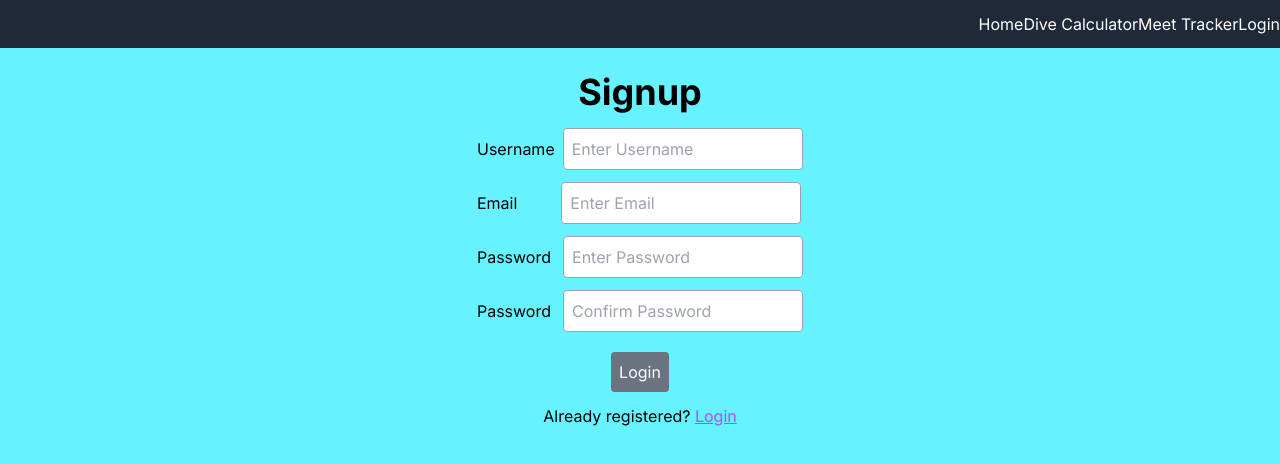
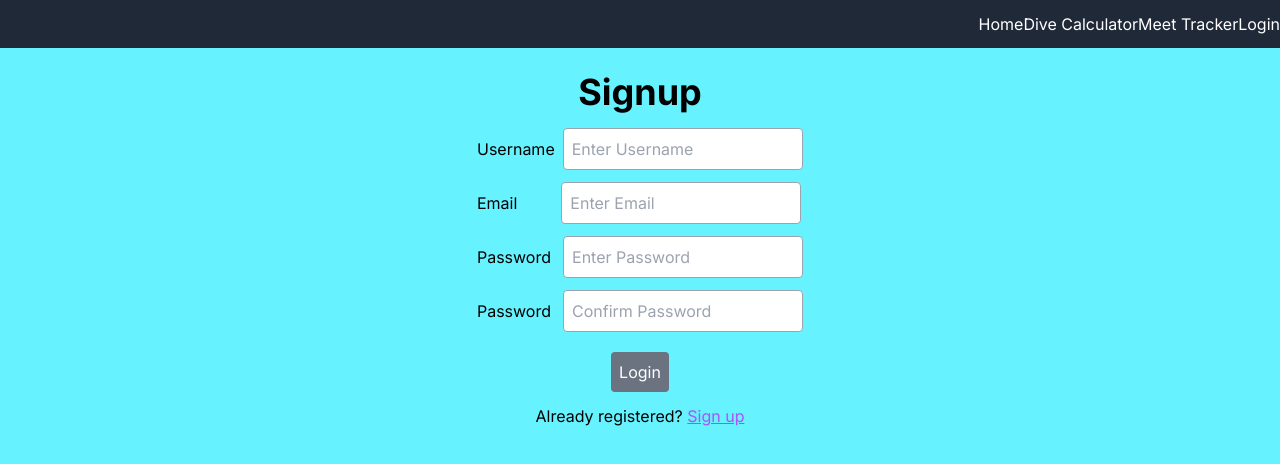
Before and after one commit to joand003/divingapp, a Next.js app: page /signup in a window 1280 px wide. Shown: the top 464 px of the page. Built offline with nearby package versions, Linux system fonts and the light colour scheme; no server answers.

Commit message:
changed signup button to show signup instead of login

```diff
--- a/app/api/diveData/route.js
+++ b/app/api/diveData/route.js
@@ -2,7 +2,6 @@ import { NextResponse } from "next/server"
 import clientPromise from "../../../lib/mongo/index";
 import { cookies } from "next/headers";
 import  jwt  from 'jsonwebtoken';
-import 'dotenv/config'
 
 
 let client;
--- a/app/api/email/route.js
+++ b/app/api/email/route.js
@@ -2,7 +2,6 @@ import { NextResponse } from "next/server";
 import sgMail from "@sendgrid/mail";
 import { cookies } from "next/headers";
 import jwt from "jsonwebtoken";
-import 'dotenv/config'
 
 
 sgMail.setApiKey(process.env.SENDGRID_API_KEY);
--- a/app/api/getUserInfo/route.js
+++ b/app/api/getUserInfo/route.js
@@ -1,8 +1,6 @@
 import { NextResponse } from 'next/server';
 import { cookies } from 'next/headers';
 import jwt from 'jsonwebtoken';
-import 'dotenv/config'
-
 
 
 export async function GET() {
--- a/app/api/hello/route.js
+++ b/app/api/hello/route.js
@@ -1,7 +1,5 @@
 import { NextResponse } from "next/server";
-import 'dotenv/config';
 
 export async function GET() {
-    console.log(process.env.SENDGRID_API_URL)
     return NextResponse.json({ text: 'Hello' });
 }
--- a/app/api/login/route.js
+++ b/app/api/login/route.js
@@ -2,7 +2,6 @@ import { NextResponse } from "next/server";
 import clientPromise from '@/lib/mongo';
 import bcrypt from 'bcrypt';
 import  jwt  from 'jsonwebtoken';
-import 'dotenv/config'
 
 
 let client;
--- a/app/api/signup/route.js
+++ b/app/api/signup/route.js
@@ -4,7 +4,6 @@ import { NextResponse } from 'next/server';
 import clientPromise from '@/lib/mongo';
 import bcrypt from 'bcrypt';
 import  jwt  from 'jsonwebtoken';
-import 'dotenv/config'
 
 
 let client;
--- a/app/page.js
+++ b/app/page.js
@@ -1,17 +1,10 @@
 'use client';
 import React from 'react';
 import Link from 'next/link';
-import axios from 'axios';
-import 'dotenv/config'
 
 export default function Home() {
   return (
     <div className='px-48 text-center '>
-      <button onClick={async()=> {
-        const test = await axios.get('/api/hello')
-        console.log(`process.env.SENDGRID_API_URL: ${process.env.SENDGRID_API_URL}`)
-        console.log(test.data)
-      }}>test</button>
       <h1 className="flex flex-col justify-center pt-12">
           Diving App
       </h1>
--- a/app/signup/page.js
+++ b/app/signup/page.js
@@ -138,7 +138,7 @@ export default function Signup() {
         </form>
 
         <p className="pt-3">
-        Already registered? <Link className="underline text-purple-500" href="/login">Login</Link>
+        Already registered? <Link className="underline text-purple-500" href="/login">Sign up</Link>
       </p>
       </div>
     </main>
--- a/lib/mongo/index.js
+++ b/lib/mongo/index.js
@@ -1,5 +1,4 @@
 import { MongoClient } from 'mongodb';
-import 'dotenv/config'
 
 
 const URI = process.env.MONGODB_URI;
--- a/package.json
+++ b/package.json
@@ -15,7 +15,6 @@
     "bcrypt": "^5.1.1",
     "bootstrap": "^5.3.2",
     "cookies-next": "^4.0.0",
-    "dotenv": "^16.3.1",
     "jsonwebtoken": "^9.0.2",
     "mongodb": "^6.1.0",
     "next": "13.5.4",
```
Also changed, not shown: 1 other file (tests, documents, lock files or other folders).
